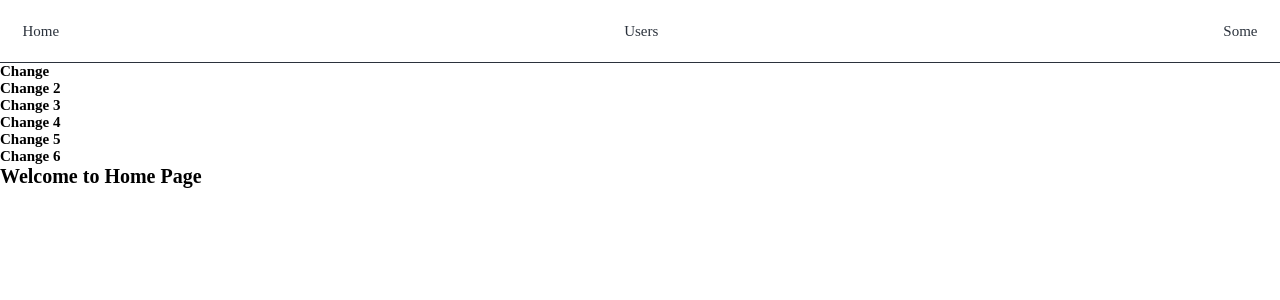
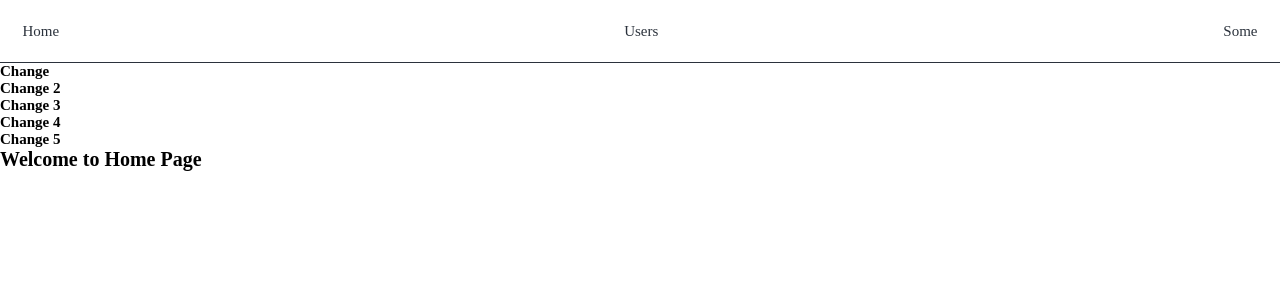
Before and after one commit to Nikac/react-redux, a React (Create React App) app: page /home in a window 1280 px wide. Shown: the top 300 px of the page. Built offline with nearby package versions, Linux system fonts and the light colour scheme.

Commit message:
change 9

```diff
--- a/src/components/Home.js
+++ b/src/components/Home.js
@@ -8,7 +8,7 @@ const Home = (props) => {
       <h2>Change 3</h2>
       <h2>Change 4</h2>
       <h2>Change 5</h2>
-      <h2>Change 6</h2>
+
       <h1>Welcome to Home Page</h1>
     </>
   );
```
